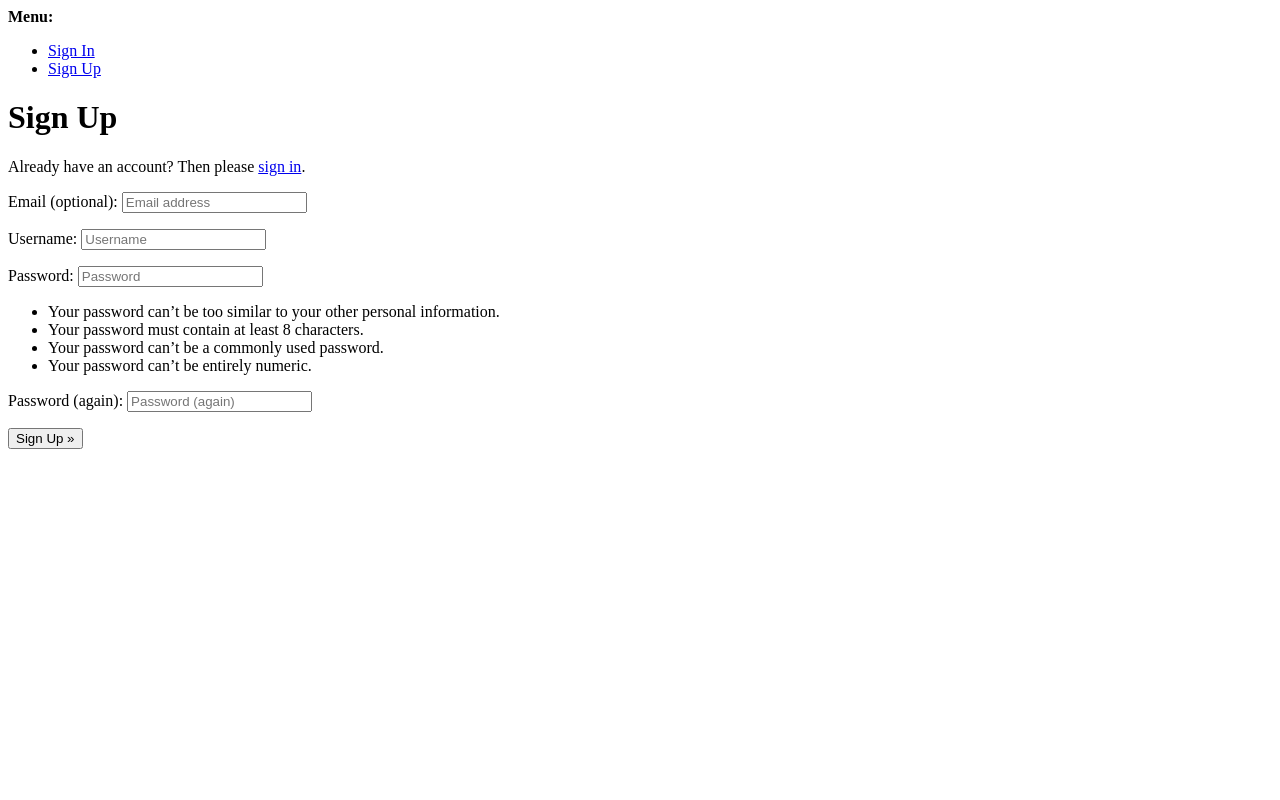
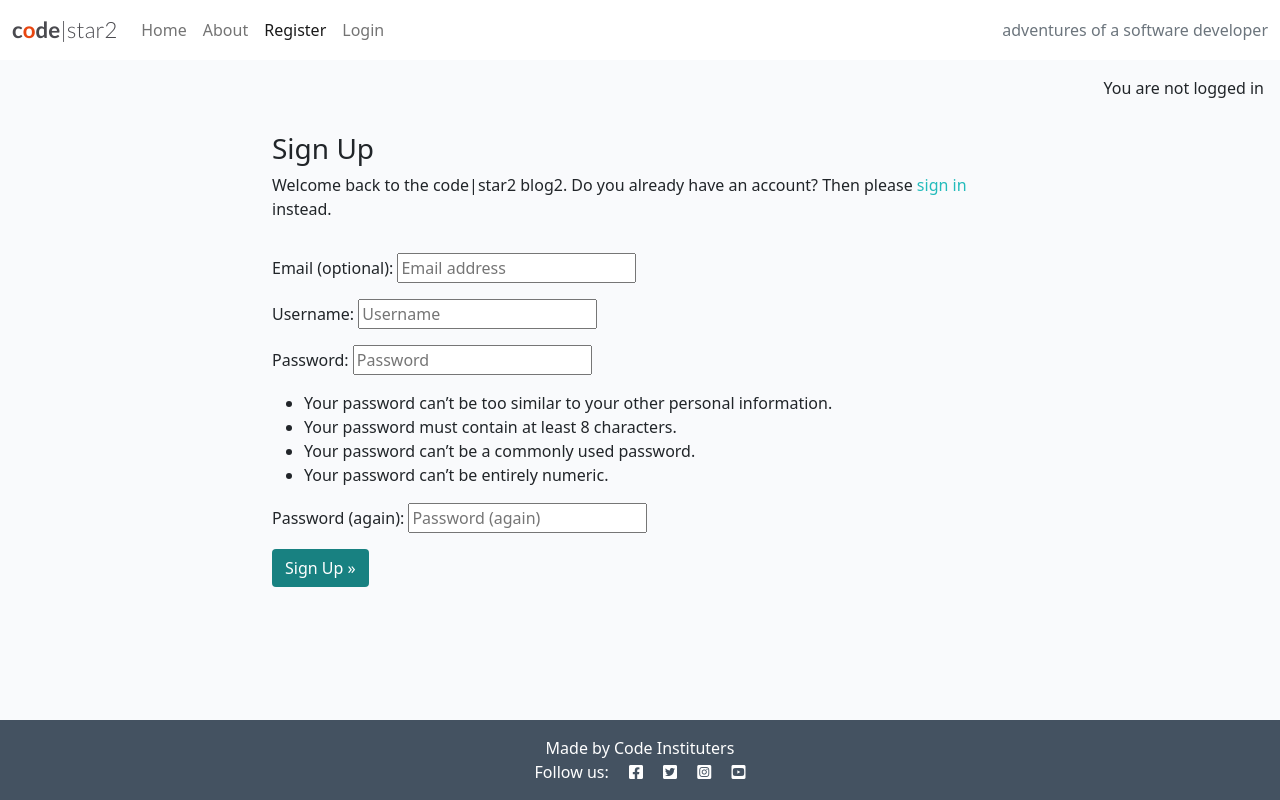
Before and after one commit to picker770/codestar_blog2, a Django app: page /accounts/signup/ in a window 1280 px wide. Run offline with Django 4.2, Linux system fonts and the light colour scheme; parts of the project's set-up code (start-up, migrations or seed data) failed here and were passed over.

Commit message:
done customizing in signup.html

```diff
--- a/templates/account/login.html
+++ b/templates/account/login.html
@@ -12,7 +12,7 @@
         <div class="col-md-8 mt-3 offset-md-2">
             <h3>{% trans "Sign In" %}</h3>
 
-            <p>{% blocktrans %}Welcome back to the code|star blog. To leave a comment or like a post, please log in. If
+            <p>{% blocktrans %}Welcome back to the code|star2 blog2. To leave a comment or like a post, please log in. If
                 you
                 have not created an account yet, then <a class="link" href="{{ signup_url }}">sign up</a>
                 first.{% endblocktrans %}</p>
--- a/templates/account/signup.html
+++ b/templates/account/signup.html
@@ -1,21 +1,39 @@
-{% extends "account/base.html" %}
+{% extends "base.html" %}
 
 {% load i18n %}
 
 {% block head_title %}{% trans "Signup" %}{% endblock head_title %}
 
 {% block content %}
-<h1>{% trans "Sign Up" %}</h1>
+<div class="container">
+  <div class="row">
+    <div class="col-md-8 mt-3 offset-md-2">
+      <h3>{% trans "Sign Up" %}</h3>
 
-<p>{% blocktrans %}Already have an account? Then please <a href="{{ login_url }}">sign in</a>.{% endblocktrans %}</p>
+      <p>{% blocktrans %}
+        Welcome back to the code|star2 blog2.
+        Do you already have an account? Then please
+        <a class="link" href="{{ login_url }}">sign in</a>
+        instead.
+      {% endblocktrans %}</p>
+    </div>
+  </div>
+  <div class="row">
+    <div class="col-md-8 mt-3 offset-md-2">
+      <form class="signup" id="signup_form" method="post"
+        action="{% url 'account_signup' %}">
+        {% csrf_token %}
+        {{ form.as_p }}
+        {% if redirect_field_value %}
+        <input type="hidden" name="{{ redirect_field_name }}"
+          value="{{ redirect_field_value }}" />
+        {% endif %}
+        <button class="btn btn-signup right" type="submit">
+          {% trans "Sign Up" %} &raquo;</button>
+      </form>
+    </div>
+  </div>
+</div>
 
-<form class="signup" id="signup_form" method="post" action="{% url 'account_signup' %}">
-  {% csrf_token %}
-  {{ form.as_p }}
-  {% if redirect_field_value %}
-  <input type="hidden" name="{{ redirect_field_name }}" value="{{ redirect_field_value }}" />
-  {% endif %}
-  <button type="submit">{% trans "Sign Up" %} &raquo;</button>
-</form>
 
 {% endblock content %}
--- a/templates/base.html
+++ b/templates/base.html
@@ -114,6 +114,11 @@
     </nav>
 
     <main class="flex-shrink-0 main-bg">
+      {% if user.is_authenticated %}
+    <p class="text-end m-3">You are logged in as {{ user }}</p>
+    {% else %}
+    <p class="text-end m-3">You are not logged in</p>
+    {% endif %}
       {% block content %}
       <!-- Content Goes here -->
       <p>This is my default paragraph</p>
```
